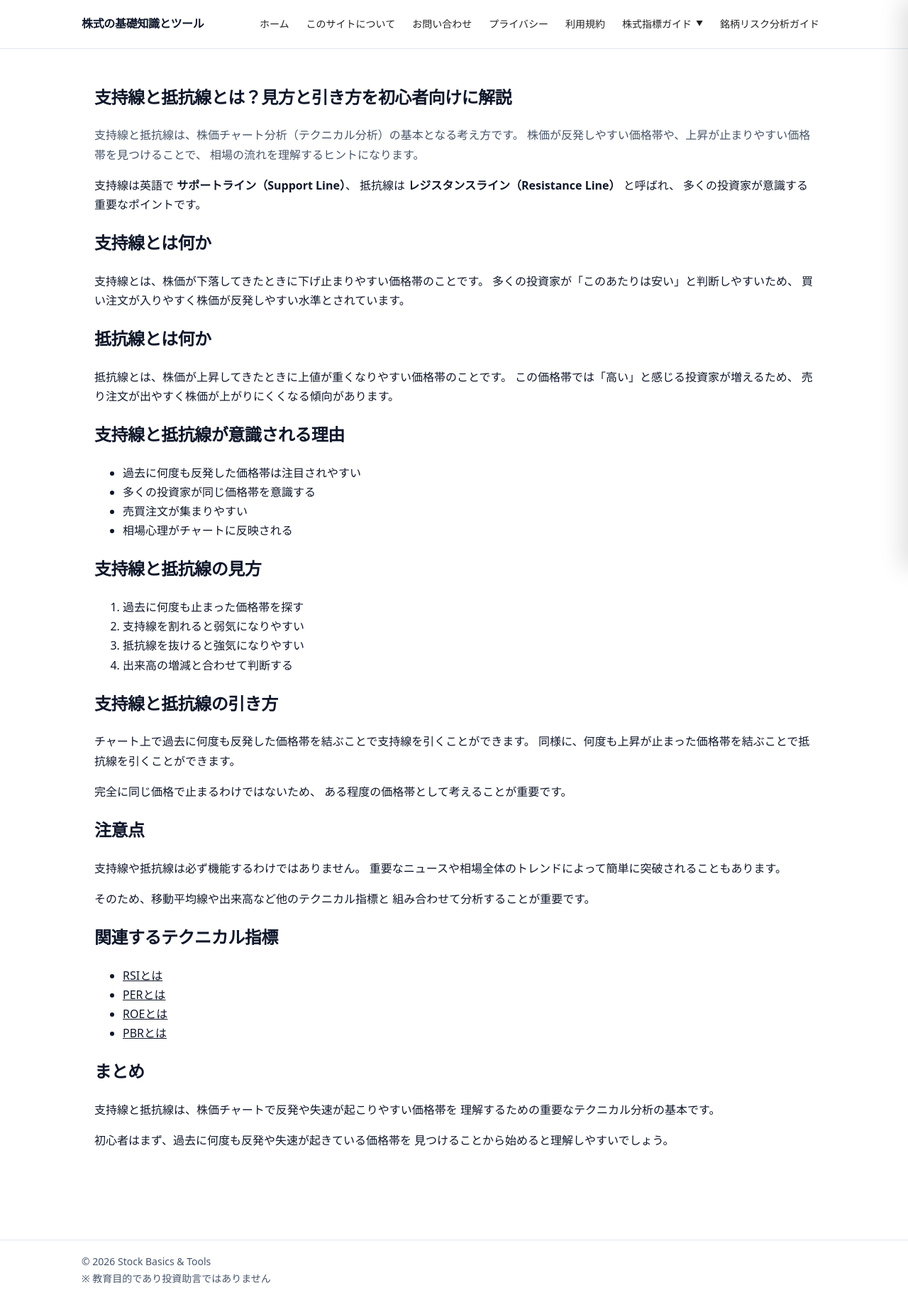
After one commit to kellyrenner15-del/p1, a Flask app: page /support_and_resistance_explained in a window 1280 px wide. The commit adds this page. Shown: the whole page at 71% size. Run offline with Flask 3, Linux system fonts and the light colour scheme.

```diff
--- a/app.py
+++ b/app.py
@@ -82,6 +82,10 @@ def bollinger_bands_explained():
 def volume_analysis_explained():
     return render_template("volume_analysis_explained.html")
 
+@app.route("/support_and_resistance_explained")
+def support_and_resistance_explained():
+    return render_template("support_and_resistance_explained.html")
+
 
 # ------------------------
 # SEO 文件（全部放这里）
--- a/sitemap.xml
+++ b/sitemap.xml
@@ -78,5 +78,9 @@
   <loc>https://wuelefo.com/volume_analysis_explained</loc>
 </url>
 
+    <url>
+  <loc>https://wuelefo.com/support_and_resistance_explained</loc>
+</url>
+
 
 </urlset>
--- a/templates/base.html
+++ b/templates/base.html
@@ -58,6 +58,7 @@
          <a href="/macd_explained">MACDとは？ </a>
           <a href="bollinger_bands_explained">ボリンジャーバンドとは？ </a>
           <a href="volume_analysis_explained">出来高分析とは？ </a>
+           <a href="support_and_resistance_explained">支持線と抵抗線とは？ </a>
         </div>
       </div>
 
@@ -81,6 +82,7 @@
     <a href="/contact">お問い合わせ</a>
     <a href="/privacy">プライバシー</a>
     <a href="/terms">利用規約</a>
+    <a href="/stock-risk-guide">銘柄リスク分析ガイド</a>
 
     <!-- ✨ 新增：手机菜单中的指标下拉 -->
     <div class="drawer-submenu-title">株式指標ガイド</div>
@@ -96,9 +98,10 @@
       <a href="/macd_explained">MACDとは？ </a>
        <a href="bollinger_bands_explained">ボリンジャーバンドとは？</a>
         <a href="volume_analysis_explained">出来高分析とは？ </a>
+         <a href="support_and_resistance_explained">支持線と抵抗線とは？ </a>
     </div>
 
-    <a href="/stock-risk-guide">銘柄リスク分析ガイド</a>
+
   </nav>
 </aside>
 
--- /dev/null
+++ b/templates/support_and_resistance_explained.html
@@ -0,0 +1,125 @@
+{% extends "base.html" %}
+
+{% block title %}支持線と抵抗線とは？見方・引き方を初心者向けに解説【テクニカル分析】 | Wuelefo{% endblock %}
+
+{% block description %}
+支持線と抵抗線とは何か？株価チャートで意識される理由、基本的な見方や引き方を初心者向けに解説します。テクニカル分析の基本として多くの投資家が利用する重要なポイントです。
+{% endblock %}
+
+{% block canonical %}https://wuelefo.com/support-and-resistance-explained{% endblock %}
+{% block og_url %}https://wuelefo.com/support-and-resistance-explained{% endblock %}
+
+{% block og_title %}支持線と抵抗線とは？見方・引き方を初心者向けに解説 | Wuelefo{% endblock %}
+
+{% block og_description %}
+支持線と抵抗線の意味、チャートでの見方、引き方、注意点を初心者向けにわかりやすく解説します。
+{% endblock %}
+
+{% block content %}
+
+<section class="page">
+
+<div class="page-head">
+
+<h1>支持線と抵抗線とは？見方と引き方を初心者向けに解説</h1>
+
+<p class="lead">
+支持線と抵抗線は、株価チャート分析（テクニカル分析）の基本となる考え方です。
+株価が反発しやすい価格帯や、上昇が止まりやすい価格帯を見つけることで、
+相場の流れを理解するヒントになります。
+</p>
+
+<p>
+支持線は英語で <strong>サポートライン（Support Line）</strong>、
+抵抗線は <strong>レジスタンスライン（Resistance Line）</strong> と呼ばれ、
+多くの投資家が意識する重要なポイントです。
+</p>
+
+</div>
+
+<div class="card-box">
+
+<h2>支持線とは何か</h2>
+
+<p>
+支持線とは、株価が下落してきたときに下げ止まりやすい価格帯のことです。
+多くの投資家が「このあたりは安い」と判断しやすいため、
+買い注文が入りやすく株価が反発しやすい水準とされています。
+</p>
+
+<h2>抵抗線とは何か</h2>
+
+<p>
+抵抗線とは、株価が上昇してきたときに上値が重くなりやすい価格帯のことです。
+この価格帯では「高い」と感じる投資家が増えるため、
+売り注文が出やすく株価が上がりにくくなる傾向があります。
+</p>
+
+<h2>支持線と抵抗線が意識される理由</h2>
+
+<ul class="list">
+<li>過去に何度も反発した価格帯は注目されやすい</li>
+<li>多くの投資家が同じ価格帯を意識する</li>
+<li>売買注文が集まりやすい</li>
+<li>相場心理がチャートに反映される</li>
+</ul>
+
+<h2>支持線と抵抗線の見方</h2>
+
+<ol class="list">
+<li>過去に何度も止まった価格帯を探す</li>
+<li>支持線を割れると弱気になりやすい</li>
+<li>抵抗線を抜けると強気になりやすい</li>
+<li>出来高の増減と合わせて判断する</li>
+</ol>
+
+<h2>支持線と抵抗線の引き方</h2>
+
+<p>
+チャート上で過去に何度も反発した価格帯を結ぶことで支持線を引くことができます。
+同様に、何度も上昇が止まった価格帯を結ぶことで抵抗線を引くことができます。
+</p>
+
+<p>
+完全に同じ価格で止まるわけではないため、
+ある程度の価格帯として考えることが重要です。
+</p>
+
+<h2>注意点</h2>
+
+<p>
+支持線や抵抗線は必ず機能するわけではありません。
+重要なニュースや相場全体のトレンドによって簡単に突破されることもあります。
+</p>
+
+<p>
+そのため、移動平均線や出来高など他のテクニカル指標と
+組み合わせて分析することが重要です。
+</p>
+
+<h2>関連するテクニカル指標</h2>
+
+<ul class="list">
+<li><a href="{{ url_for('what_is_rsi') }}">RSIとは</a></li>
+<li><a href="{{ url_for('per_explained') }}">PERとは</a></li>
+<li><a href="{{ url_for('roe_explained') }}">ROEとは</a></li>
+<li><a href="{{ url_for('pbr_explained') }}">PBRとは</a></li>
+</ul>
+
+<h2>まとめ</h2>
+
+<p>
+支持線と抵抗線は、株価チャートで反発や失速が起こりやすい価格帯を
+理解するための重要なテクニカル分析の基本です。
+</p>
+
+<p>
+初心者はまず、過去に何度も反発や失速が起きている価格帯を
+見つけることから始めると理解しやすいでしょう。
+</p>
+
+</div>
+
+</section>
+
+{% endblock %}
```
